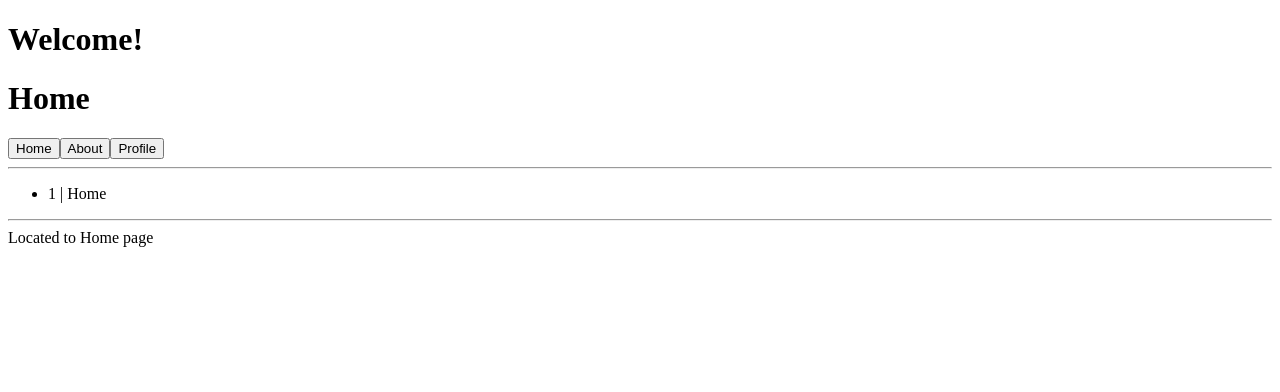
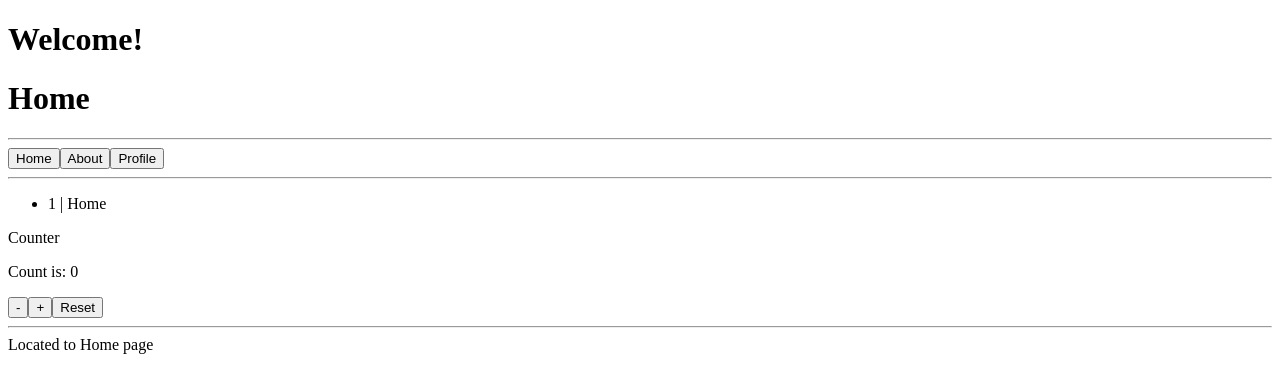
Before and after one commit to ukmuniweera/ReactJS_Tutorials, a React (Create React App) app in the folder React Js Frame/project/: page / in a window 1280 px wide. Shown: the top 392 px of the page. Built offline with nearby package versions, Linux system fonts and the light colour scheme.

Commit message:
Added useState function

```diff
--- a/React Js Frame/project/src/Components/Content.jsx
+++ b/React Js Frame/project/src/Components/Content.jsx
@@ -3,10 +3,10 @@ import React from 'react'
 export default function Content(props) {
   return (
     <div>
+        <hr />
         <ul>
             <li>{props.no} | {props.item}</li>
         </ul>
-        <hr />
     </div>
   )
 }
--- a/React Js Frame/project/src/Components/Footer.jsx
+++ b/React Js Frame/project/src/Components/Footer.jsx
@@ -3,6 +3,7 @@ import React from 'react';
 export default function Footer(props) {
     return (
         <div>
+            <hr />
             {props.children}
         </div>
     );
--- a/React Js Frame/project/src/Components/Header.jsx
+++ b/React Js Frame/project/src/Components/Header.jsx
@@ -5,6 +5,7 @@ export default function Header() {
     const navigate = useNavigate();
   return (
     <div>
+        <hr />
         <button onClick={()=> navigate("/")}>
             Home
         </button>
@@ -14,7 +15,6 @@ export default function Header() {
         <button onClick={()=>navigate("/Profile")}>
             Profile
         </button>
-        <hr />
     </div>
   );
 }
--- a/React Js Frame/project/src/Pages/Home.jsx
+++ b/React Js Frame/project/src/Pages/Home.jsx
@@ -2,15 +2,36 @@ import React from 'react';
 import Header from '../Components/Header';
 import Content from '../Components/Content';
 import Footer from '../Components/Footer';
+import { useState } from 'react';
 
 export default function Home() {
+  let [count,setCount] = useState(0);
+
+  const increment=()=>{
+    setCount(count+1);
+  }
+
+  const decrement=()=>{
+    setCount(count-1);
+  }
+
+  const reset=()=>{
+    setCount(count=0);
+  }
+
   return (
     <div>
         <h1>Home</h1>
         <Header/>
         <Content item="Home" no="1"/>
+        <span>Counter</span>
+        <p>Count is: {count}</p>
+        <button onClick={decrement}>-</button>
+        <button onClick={increment}>+</button>
+        <button onClick={reset}>Reset</button>
         <Footer>
           <span>Located to Home page</span>
+
         </Footer>
     </div>
   )
```
